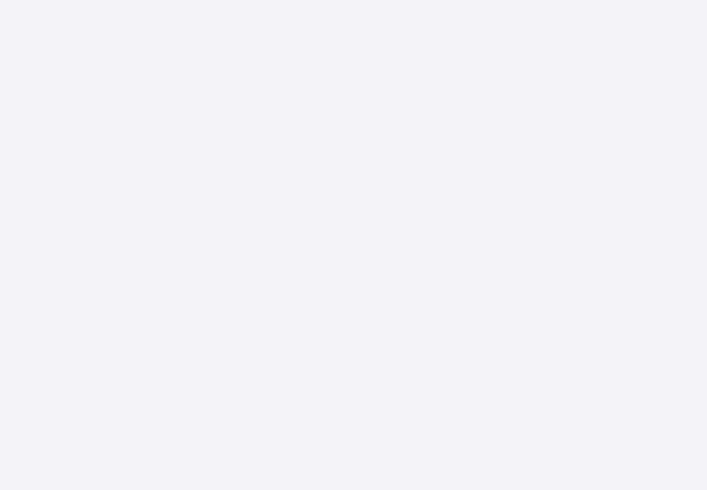
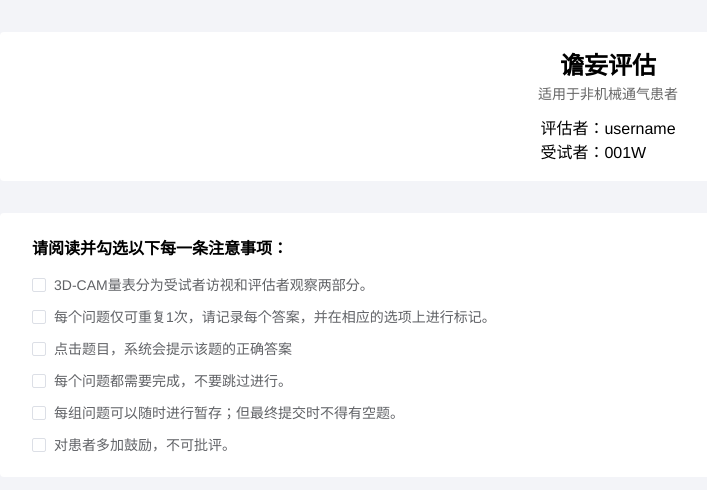
Before and after one commit to whqwq/DeliriumAssess_front, a Vue app: page /startAssess in a window 1280 px wide. Shown: the top 490 px of the page, without its empty margins (32-739 px from the left). Built offline with nearby package versions, Linux system fonts and the light colour scheme.

Commit message:
feat startassess

```diff
--- a/src/App.vue
+++ b/src/App.vue
@@ -32,6 +32,10 @@ window.addEventListener('resize', getPageSize)
   width: 100vw;
   min-height: 100vh;
   background-color: #f3f4f8;
+  /* position: absolute;
+  top: 0;
+  left: 0;
+  height: 100%; */
 }
 ::-webkit-scrollbar {
   width: 0px;
--- a/src/components/system/Topbar.vue
+++ b/src/components/system/Topbar.vue
@@ -24,7 +24,7 @@
   height: @topbarHeight;
 }
 .topbar {
-  z-index: 1;
+  z-index: 10;
   background: linear-gradient(135deg, #404c70 0%, #1e253d 100%);
   width: 100%;
   height: @topbarHeight;
--- a/src/router/index.js
+++ b/src/router/index.js
@@ -29,6 +29,11 @@ const router = createRouter({
       component: () => import('@/views/patient/Patient.vue')
     },
     {
+      path: '/assess',
+      name: 'assess',
+      component: () => import('@/views/assess/Assess.vue')
+    },
+    {
       path: '/startAssess',
       name: 'startAssess',
       component: () => import('@/views/assess/StartAssess.vue')
--- a/src/views/admin/Admin.vue
+++ b/src/views/admin/Admin.vue
@@ -151,8 +151,11 @@ watch(searchContent, searchCurUserTable, { deep: true, immediate: true })
 </script>
 
 <style lang="less" scoped>
+.admin-page {
+  padding: 32px;
+}
 .admin-main {
-  margin: 32px;
+  margin-bottom: 32px;
   background-color: white;
   padding: 16px 32px;
   border-radius: 4px;
--- /dev/null
+++ b/src/views/assess/Assess.vue
@@ -0,0 +1,65 @@
+<template>
+  <div class="assess-page">
+    <el-dialog
+      class="beginning"
+      style="min-width: 250px"
+      v-model="isShowBeginning"
+      title="开场对话"
+      :show-close="false"
+      :before-close="() => {}"
+    >
+      <div class="beginning-text">
+        告知患者：现在我会问您几个问题来检测您的记忆力，如果您不知道答案也不用担心。
+      </div>
+      <div class="beginning-text">
+        请围绕某一主题（例如近期睡眠、疼痛、恶心呕吐、活动情况等）和患者进行3-5句简短对话。从中观察患者反应。
+      </div>
+      <div class="beginning-btn-container inner-center">
+        <el-button class="beginning-btn" size="large" type="primary" @click="finishBeginning">
+          已完成
+        </el-button>
+      </div>
+    </el-dialog>
+  </div>
+</template>
+
+<script setup>
+import { ref, computed, onMounted } from 'vue'
+import { useRoute, useRouter } from 'vue-router'
+const route = useRoute()
+const router = useRouter()
+const patient = ref({
+  id: route.query.patientId,
+  idInProject: '001',
+  alpha: 'W'
+})
+const assessType = ref(route.query.assessType)
+const isShowBeginning = ref(false)
+const finishBeginning = () => {
+  isShowBeginning.value = false
+}
+onMounted(() => {
+  isShowBeginning.value = true
+})
+</script>
+
+<style scoped lang="less">
+.inner-center {
+  display: flex;
+  justify-content: center;
+  align-items: center;
+}
+.beginning {
+  min-width: 250px;
+  .beginning-text {
+    margin-bottom: 16px;
+  }
+  .beginning-btn-container {
+    width: 100%;
+    .beginning-btn {
+      max-width: 100%;
+      width: 250px;
+    }
+  }
+}
+</style>
--- a/src/views/assess/StartAssess.vue
+++ b/src/views/assess/StartAssess.vue
@@ -1,13 +1,121 @@
 <template>
-	<div class="startAssess">
-
-	</div>
+  <div class="startAssess">
+    <div class="start-main">
+      <div class="startAssess-header">
+        <div class="inner-center assess-type">{{ assessType }}谵妄评估</div>
+        <div class="inner-center assess-target">适用于{{ assessTarget }}</div>
+        <div class="inner-center assess-people">
+          <div>
+            <div>评估者：{{ 'username' }}</div>
+            <div>受试者：{{ patient.idInProject + patient.alpha }}</div>
+          </div>
+        </div>
+      </div>
+    </div>
+    <div class="start-main">
+      <div class="main-title">请阅读并勾选以下每一条注意事项：</div>
+      <div class="startAssess-checkList">
+        <el-checkbox-group v-model="assessTipsChecks">
+          <div v-for="(t, idx) in assessTips">
+            <el-checkbox :label="t" :value="idx" />
+          </div>
+        </el-checkbox-group>
+      </div>
+    </div>
+    <div class="assess-btn-container" v-if="isShowBtn">
+      <el-button class="assess-btn" type="primary" size="large" @click="gotoAssess"
+        >开始评估</el-button
+      >
+    </div>
+  </div>
 </template>
 
 <script setup>
-
+import { ref, computed } from 'vue'
+import { useRoute, useRouter } from 'vue-router'
+const route = useRoute()
+const router = useRouter()
+const patient = ref({
+  id: route.query.patientId,
+  idInProject: '001',
+  alpha: 'W'
+})
+const assessType = ref(route.query.assessType)
+const assessTarget = computed(() => (assessType === '3D-CAM' ? '机械通气患者' : '非机械通气患者'))
+const assessTips = ref([
+  '3D-CAM量表分为受试者访视和评估者观察两部分。',
+  '每个问题仅可重复1次，请记录每个答案，并在相应的选项上进行标记。',
+  '点击题目，系统会提示该题的正确答案',
+  '每个问题都需要完成，不要跳过进行。',
+  '每组问题可以随时进行暂存；但最终提交时不得有空题。',
+  '对患者多加鼓励，不可批评。'
+])
+const assessTipsChecks = ref([])
+const isShowBtn = computed(() => assessTips.value.length === assessTipsChecks.value.length)
+const gotoAssess = () => {
+  router.push({
+    path: '/assess',
+    query: { assessType: assessType.value, patientId: patient.value.id }
+  })
+}
 </script>
 
 <style scoped lang="less">
+.startAssess {
+  margin: 0;
+  padding: 32px;
+  width: 100%;
+  height: 100%;
+}
+.startAssess-header {
+  width: 100%;
+  height: 100%;
+  line-height: 1.5;
+  .assess-type {
+    font-size: 24px;
+    font-weight: bolder;
+  }
+  .assess-target {
+    color: #666;
+    font-size: 14px;
+  }
+  .assess-people {
+    margin-top: 12px;
+  }
+}
+.startAssess-checkList {
+  max-width: 100%;
+  :deep(.el-checkbox) {
+    white-space: unset;
+    // .el-checkbox__label {
+    //   line-height: 1.5;
+    // }
+  }
+}
+.assess-btn-container {
+  width: 100%;
+  display: flex;
+  justify-content: center;
+  .assess-btn {
+    width: 300px;
+    max-width: 100%;
+  }
+}
 
+.start-main {
+  padding: 16px 32px;
+  margin-bottom: 32px;
+  background-color: white;
+  border-radius: 4px;
+  .main-title {
+    line-height: 1.5;
+    margin: 8px 0;
+    font-weight: bolder;
+  }
+}
+.inner-center {
+  display: flex;
+  justify-content: center;
+  align-items: center;
+}
 </style>
--- a/src/views/patient/Patient.vue
+++ b/src/views/patient/Patient.vue
@@ -4,7 +4,7 @@
     <div class="main">
       <el-descriptions title="患者信息" border :column="2">
         <template #extra>
-          <el-button type="primary" @click="gotoAssess">进行谵妄评估</el-button>
+          <el-button type="primary" @click="isShowChooseAssess = true">进行谵妄评估</el-button>
         </template>
         <el-descriptions-item label="患者编号">{{
           patient.idInProject + ' ' + patient.alpha
@@ -51,6 +51,16 @@
         >
       </el-table>
     </div>
+    <el-dialog v-model="isShowChooseAssess" title="选择评估方法" width="300">
+      <el-radio-group v-model="assessType">
+        <el-radio value="3D-CAM">3D-CAM</el-radio>
+        <el-radio value="CAM-ICU" disabled>CAM-ICU</el-radio>
+      </el-radio-group>
+      <div>
+        <el-button class="gotoStartAssess-btn" type="primary" @click="gotoStartAssess">确定</el-button>
+      </div>
+
+    </el-dialog>
   </div>
 </template>
 
@@ -62,6 +72,8 @@ import { useRoute, useRouter } from 'vue-router'
 const route = useRoute()
 const router = useRouter()
 
+const assessType = ref('3D-CAM')
+const isShowChooseAssess = ref(false)
 const project = ref({
   id: 'XM001',
   name: '项目A'
@@ -98,8 +110,11 @@ const assessMatrix = computed(() => {
   }
   return matrix
 })
-const gotoAssess = () => {
-  router.push({ path: '/startAssess', query: { patientId: patient.value.id } })
+const gotoStartAssess = () => {
+  router.push({
+    path: '/startAssess',
+    query: { assessType: assessType.value, patientId: patient.value.id }
+  })
 }
 const gotoRecord = (index, row) => {
   router.push({ path: '/recordResult', query: { recordId: row.id } })
@@ -108,8 +123,11 @@ const gotoRecord = (index, row) => {
 
 <style scoped lang="less">
 @matrix-unit-size: 20px;
+.patient-page {
+  padding: 32px;
+}
 .main {
-  margin: 32px;
+  margin-bottom: 32px;
   background-color: white;
   padding: 16px 32px;
   border-radius: 4px;
@@ -129,4 +147,8 @@ const gotoRecord = (index, row) => {
     cursor: pointer;
   }
 }
+.gotoStartAssess-btn {
+  width: 100%;
+  margin-top: 16px;
+}
 </style>
--- a/src/views/project/Project.vue
+++ b/src/views/project/Project.vue
@@ -31,6 +31,9 @@ const project = ref({
 <style scoped lang="less">
 @title-font-size: 20px;
 @description-font-size: 14px;
+.project {
+  padding: 32px;
+}
 .project-title {
   width: 100%;
   line-height: @title-font-size;
@@ -44,7 +47,7 @@ const project = ref({
   margin-top: 16px;
 }
 .project-main {
-  margin: 32px;
+  margin-bottom: 32px;
   background-color: white;
   padding: 16px 32px;
   border-radius: 4px;
--- a/src/views/projectList/ProjectList.vue
+++ b/src/views/projectList/ProjectList.vue
@@ -12,10 +12,10 @@
         />
       </div>
       <el-table :data="projectTable" class="project-table">
-        <el-table-column fixed prop="id" label="项目编号"></el-table-column>
-        <el-table-column fixed prop="name" label="项目名"></el-table-column>
+        <el-table-column prop="id" label="项目编号"></el-table-column>
+        <el-table-column prop="name" label="项目名"></el-table-column>
         <el-table-column prop="leader" label="组长"></el-table-column>
-        <el-table-column fixed="right" label="操作" width="400">
+        <el-table-column label="操作" width="400">
           <template #default="scope">
             <el-button size="small" @click="gotoProject(scope.$index, scope.row)"
               >进入项目</el-button
@@ -173,8 +173,11 @@ watch(searchContent, searchCurProjectTable, { deep: true, immediate: true })
 </script>
 
 <style lang="less" scoped>
+.projectList {
+  padding: 32px;
+}
 .projectList-main {
-  margin: 32px;
+  margin-bottom: 32px;
   background-color: white;
   padding: 16px 32px;
   border-radius: 4px;
```
Also changed, not shown: src/stores/assess.js (added, +7 -0 lines).
